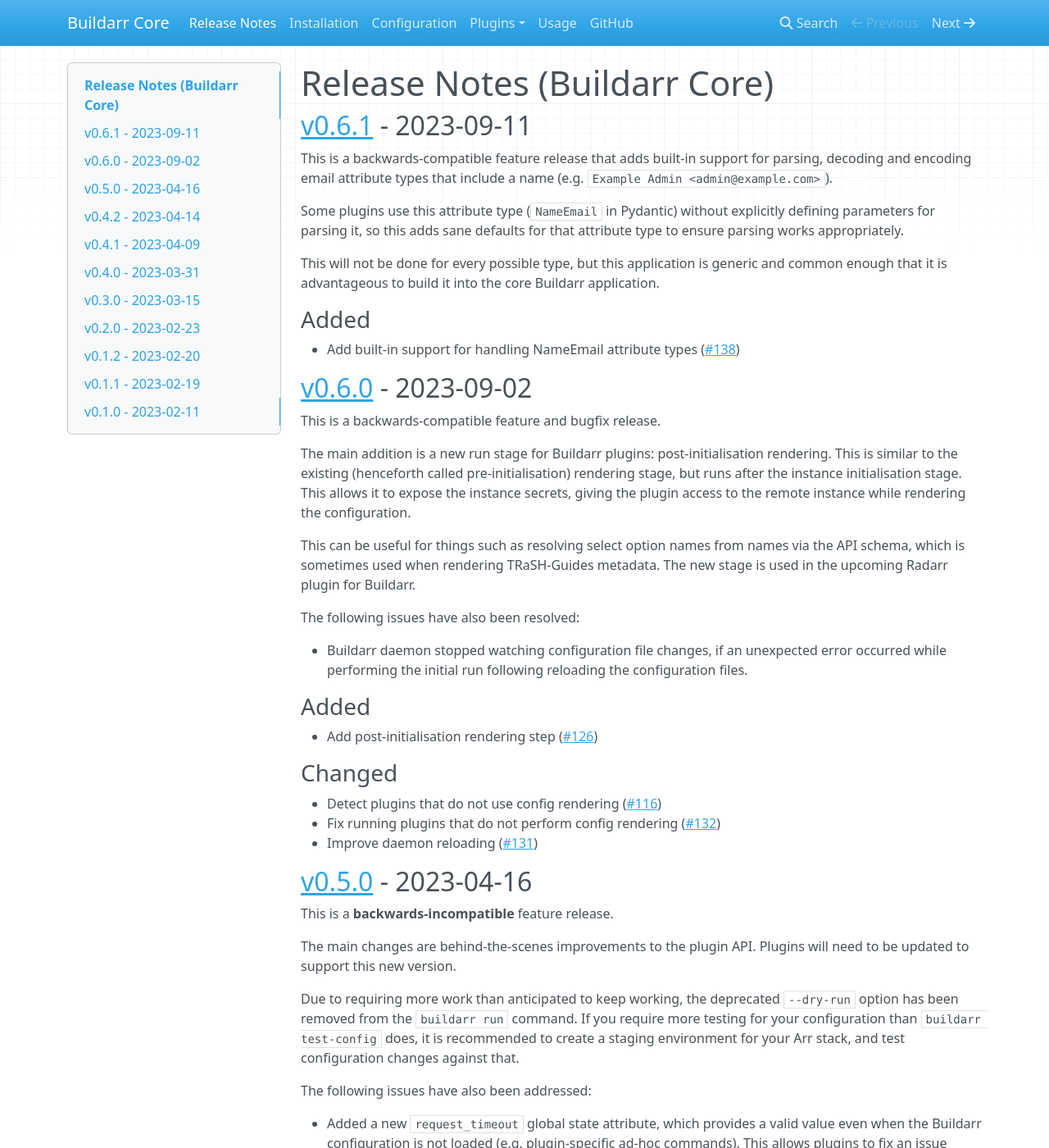
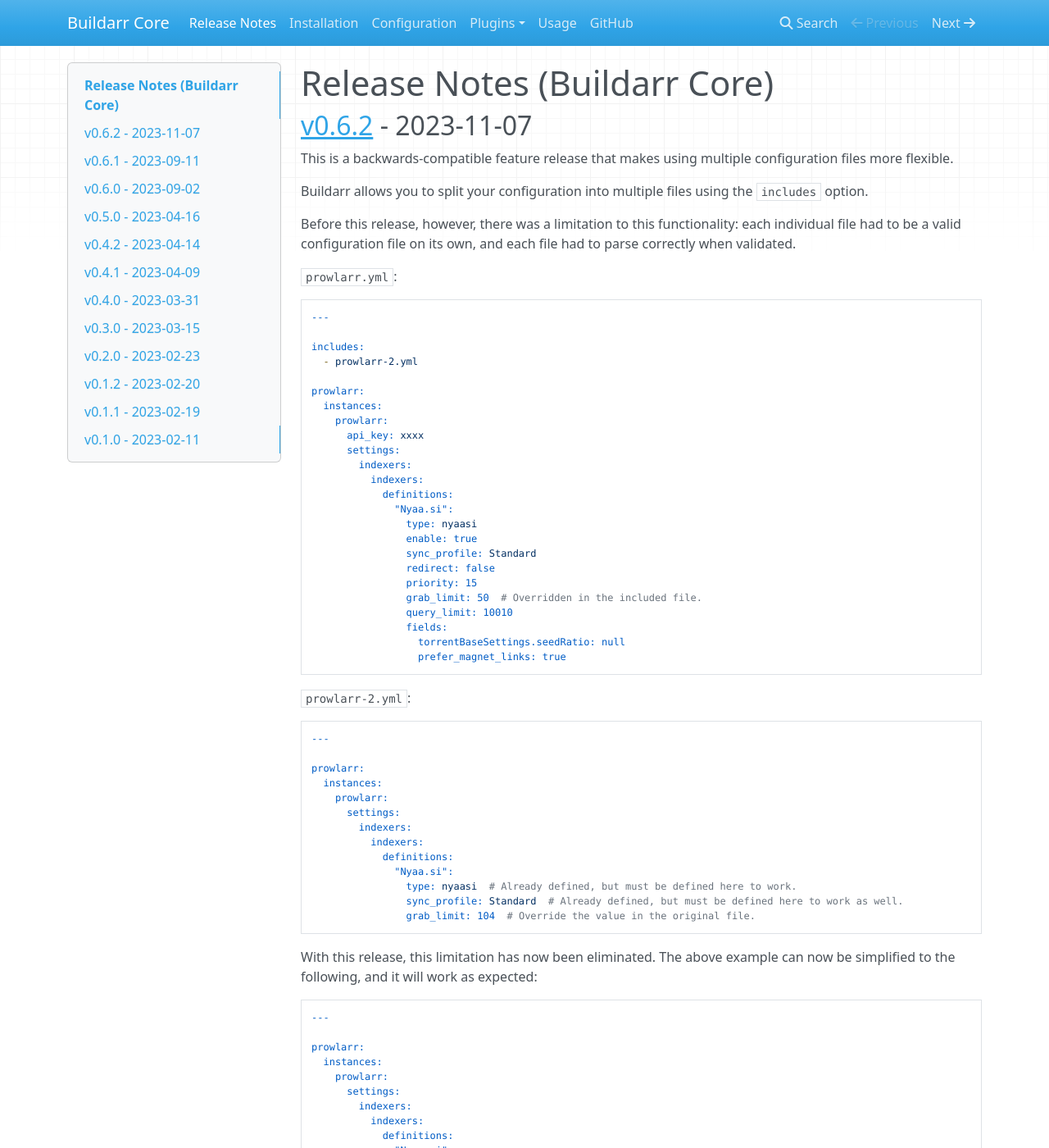
Before and after one commit to buildarr/buildarr, an MkDocs documentation site: the page built from docs/release-notes.md, in a window 1280 px wide and 1400 px high. Shown: the whole window at 82% size. Built offline with MkDocs 1.6.1, drawn with Linux system fonts in a browser that asks for light colours; nearby versions of some CDN libraries; some of the changed text lies outside the part shown.

Commit message:
Tag v0.6.2 (#148)
* Bump version
* Add release notes

````diff
--- a/docs/release-notes.md
+++ b/docs/release-notes.md
@@ -1,4 +1,84 @@
 # Release Notes (Buildarr Core)
+
+## [v0.6.2](https://github.com/buildarr/buildarr/releases/tag/v0.6.2) - 2023-11-07
+
+This is a backwards-compatible feature release that makes using multiple configuration files more flexible.
+
+Buildarr allows you to split your configuration into multiple files using the `includes` option.
+
+Before this release, however, there was a limitation to this functionality: each individual file had to be a valid configuration file on its own, and each file had to parse correctly when validated.
+
+`prowlarr.yml`:
+
+```yaml
+---
+
+includes:
+  - prowlarr-2.yml
+
+prowlarr:
+  instances:
+    prowlarr:
+      api_key: xxxx
+      settings:
+        indexers:
+          indexers:
+            definitions:
+              "Nyaa.si":
+                type: nyaasi
+                enable: true
+                sync_profile: Standard
+                redirect: false
+                priority: 15
+                grab_limit: 50  # Overridden in the included file.
+                query_limit: 10010
+                fields:
+                  torrentBaseSettings.seedRatio: null
+                  prefer_magnet_links: true
+```
+
+`prowlarr-2.yml`:
+
+```yaml
+---
+
+prowlarr:
+  instances:
+    prowlarr:
+      settings:
+        indexers:
+          indexers:
+            definitions:
+              "Nyaa.si":
+                type: nyaasi  # Already defined, but must be defined here to work.
+                sync_profile: Standard  # Already defined, but must be defined here to work as well.
+                grab_limit: 104  # Override the value in the original file.
+```
+
+With this release, this limitation has now been eliminated. The above example can now be simplified to the following, and it will work as expected:
+
+```yaml
+---
+
+prowlarr:
+  instances:
+    prowlarr:
+      settings:
+        indexers:
+          indexers:
+            definitions:
+              "Nyaa.si":
+                grab_limit: 104  # Override the value in the original file.
+```
+
+This makes it possible to more freely structure your configuration files, e.g. splitting secret parameters (e.g. API keys and passwords) into a separate file from the main configuration.
+
+For more information, check the configuration documentation.
+
+### Changed
+
+* Allow any configuration value to be defined in any file ([#146](https://github.com/buildarr/buildarr/pull/146))
+
 
 ## [v0.6.1](https://github.com/buildarr/buildarr/releases/tag/v0.6.1) - 2023-09-11
 
--- a/pyproject.toml
+++ b/pyproject.toml
@@ -7,7 +7,7 @@
 
 [tool.poetry]
 name = "buildarr"
-version = "0.6.1"
+version = "0.6.2"
 description = "Constructs and configures Arr PVR stacks"
 authors = ["Callum Dickinson <callum.dickinson.nz@gmail.com>"]
 license = "GPL-3.0-or-later"
````
